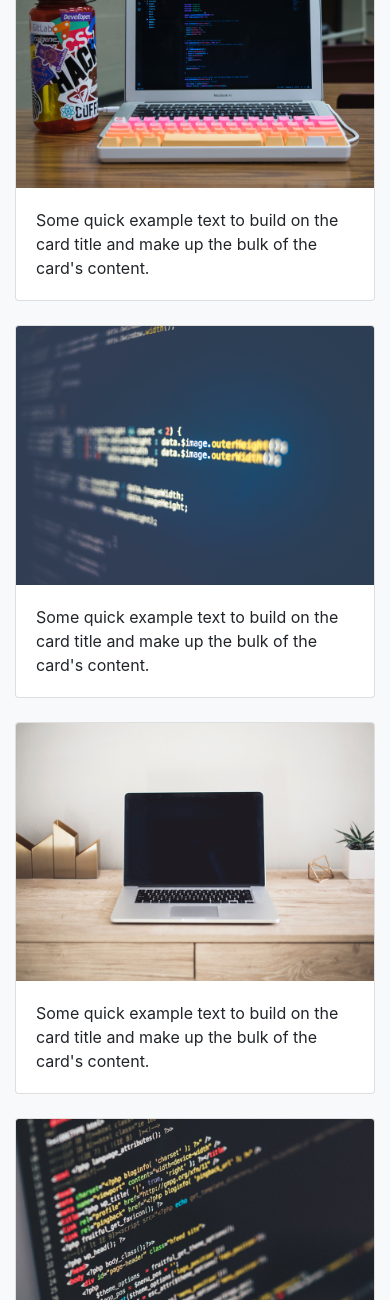
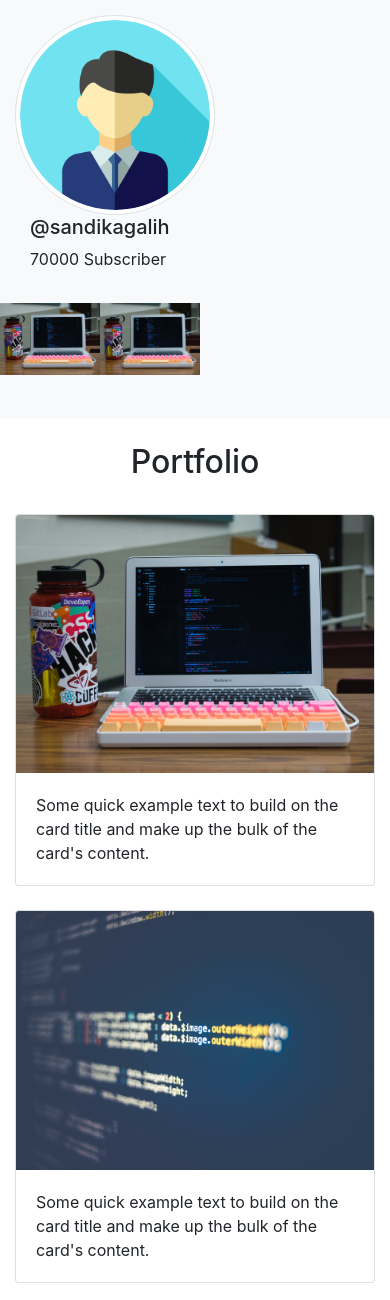
Before and after one commit to alGartner/rest-api, a PHP site: page / in a window 390 px wide. Shown: the part 1408-2708 px from the top of the page. Run offline with PHP 8.4, Linux system fonts and the light colour scheme.

Commit message:
Update Tampilan Portfolio

```diff
--- a/wpu-portfolio/css/style.css
+++ b/wpu-portfolio/css/style.css
@@ -14,3 +14,13 @@ footer {
     min-height: 50px;
     padding-top:12px;
 }
+.ig-thumbnail{
+    width: 100px;
+    height: 100px;
+    float: left;
+    overflow: hidden;
+}
+
+.ig-thumbnail img {
+    width: 100px;
+}
--- a/wpu-portfolio/index.php
+++ b/wpu-portfolio/index.php
@@ -69,17 +69,63 @@
     </section>
 
     <!-- Youtobe and IG -->
-    <section class="sosial" id="sosial">
-      <div class="div"></div>
+    <section class="sosial bg-light" id="sosial">
+      <div class="container">
+        <div class="row pt-4 mb-4">
+          <div class="col text-center">
+            <h2>Social Media</h2>
+          </div>
+        </div>
 
+        <div class="row justify-content-center">
+          <div class="col-md-5">
+            <div class="row">
+              <div class="col-md-4">
+                <img src="img/profile1.png" alt="" width="200" class="rounded-circle img-thumbnail">
+              </div>
+              <div class="col-md-8">
+                <h5>WebProgrammingUNPAS</h5>
+                <p>70000 Subscriber</p>
+              </div>
+            </div>
+
+            <div class="row mt-3 pb-3">
+              <div class="col">
+                <div class="embed-responsive embed-responsive-16by9">
+                  <iframe class="embed-responsive-item" src="https://www.youtube.com/embed/vnb7tDfB4dk?rel=0" allowfullscreen></iframe>
+                  </div>
+                </div>
+              </div>
+
+            </div>
+            <div class="col-md-5">
+              <div class="row">
+                <div class="col-md-4">
+                  <img src="img/profile1.png" alt="" width="200" class="rounded-circle img-thumbnail">
+                  <div class="col-md-8">
+                    <h5>@sandikagalih</h5>
+                    <p>70000 Subscriber</p>
+                </div>
+              </div>
+              <div class="row mt-3 pb-3">
+                <div class="col">
+                  <div class='ig-thumbnail'>
+                    <img class="" src="img/thumbs/1.png" alt="">
+                  </div>
+                  <div class='ig-thumbnail'>
+                    <img class="" src="img/thumbs/1.png" alt="">
+                  </div>
+                </div>
+              </div>
+            </div>
+          </div>
+        </div>
+      </div>
     </section>
 
 
-
-
-
     <!-- Portfolio -->
-    <section class="portfolio bg-light" id="portfolio">
+    <section class="portfolio" id="portfolio">
       <div class="container">
         <div class="row pt-4 mb-4">
           <div class="col text-center">
@@ -148,7 +194,7 @@
 
 
     <!-- Contact -->
-    <section class="contact" id="contact">
+    <section class="contact bg-light" id="contact">
       <div class="container">
         <div class="row pt-4 mb-4">
           <div class="col text-center">
```
